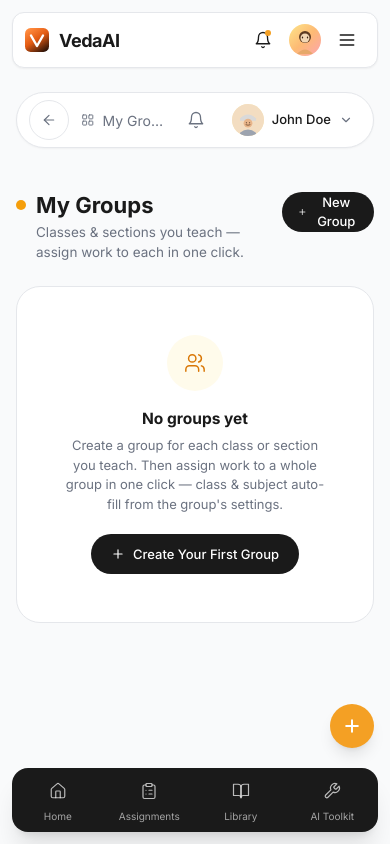
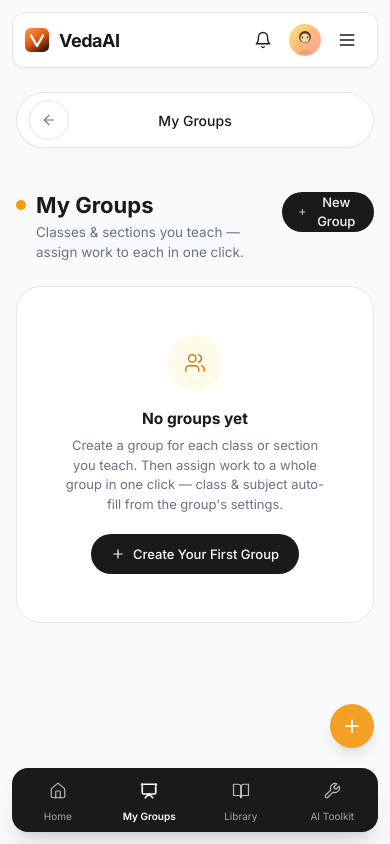
Before and after one commit to garvbahl37-gif/VedaAI_Assignment, a Next.js app in the folder apps/web/: page /groups in a window 390 px wide. Built offline with nearby package versions, Linux system fonts and the light colour scheme.

Commit message:
fix(mobile): match Figma reference — center title in TopHeader on mobile, hide duplicate bell+name pill, wire MobileHeader bell to notifications popover with unread badge, swap bottom-nav Assignments for My Groups

```diff
--- a/apps/web/src/components/layout/MobileBottomNav.tsx
+++ b/apps/web/src/components/layout/MobileBottomNav.tsx
@@ -2,12 +2,12 @@
 
 import Link from 'next/link';
 import { usePathname } from 'next/navigation';
-import { Home, ClipboardList, BookOpen, Wrench, Plus } from 'lucide-react';
+import { Home, Presentation, BookOpen, Wrench, Plus } from 'lucide-react';
 import { cn } from '@/lib/cn';
 
 const TABS = [
   { label: 'Home', href: '/home', icon: Home },
-  { label: 'Assignments', href: '/assignments', icon: ClipboardList },
+  { label: 'My Groups', href: '/groups', icon: Presentation },
   { label: 'Library', href: '/library', icon: BookOpen },
   { label: 'AI Toolkit', href: '/toolkit', icon: Wrench },
 ];
--- a/apps/web/src/components/layout/MobileHeader.tsx
+++ b/apps/web/src/components/layout/MobileHeader.tsx
@@ -1,22 +1,38 @@
 'use client';
 
+import { useState } from 'react';
 import { Logo } from '@/components/brand/Logo';
 import { Bell, Menu } from 'lucide-react';
+import { useNotificationsStore, unreadCount } from '@/stores/notificationsStore';
+import { NotificationsPopover } from '@/components/layout/NotificationsPopover';
 
 export function MobileHeader() {
+  const items = useNotificationsStore((s) => s.items);
+  const unread = unreadCount(items);
+  const [notifOpen, setNotifOpen] = useState(false);
+
   return (
     <header className="lg:hidden sticky top-0 z-20 bg-surface-page px-3 pt-3 pb-2">
       <div className="bg-white rounded-xl shadow-sm border border-line h-14 px-3 flex items-center justify-between">
         <Logo size={24} />
         <div className="flex items-center gap-2">
+          <div className="relative">
             <button
               type="button"
+              onClick={() => setNotifOpen((v) => !v)}
               className="relative h-9 w-9 rounded-full hover:bg-surface-subtle flex items-center justify-center text-ink"
-            aria-label="Notifications"
+              aria-label={`Notifications${unread > 0 ? ` (${unread} unread)` : ''}`}
             >
               <Bell size={18} strokeWidth={1.8} />
-            <span className="absolute top-2 right-2.5 h-1.5 w-1.5 rounded-full bg-brand" />
+              {unread > 0 && (
+                <span className="absolute -top-0.5 -right-0.5 min-w-[16px] h-[16px] px-1 rounded-full bg-red-500 text-white text-[9.5px] font-bold flex items-center justify-center ring-2 ring-white">
+                  {unread > 9 ? '9+' : unread}
+                </span>
+              )}
             </button>
+            <NotificationsPopover open={notifOpen} onClose={() => setNotifOpen(false)} />
+          </div>
+
           <div className="h-8 w-8 rounded-full bg-gradient-to-br from-amber-200 via-orange-300 to-rose-300 flex items-center justify-center text-white text-[10px] font-semibold overflow-hidden ring-2 ring-white">
             <svg viewBox="0 0 32 32" width="32" height="32" aria-hidden="true">
               <circle cx="16" cy="13" r="6" fill="#5C3A21" />
--- a/apps/web/src/components/layout/TopHeader.tsx
+++ b/apps/web/src/components/layout/TopHeader.tsx
@@ -36,17 +36,23 @@ export function TopHeader({
           <ArrowLeft size={16} strokeWidth={1.8} />
         </button>
 
-        <div className="flex items-center gap-2 min-w-0 flex-1 text-ink-muted">
+        <div className="flex items-center justify-center lg:justify-start gap-2 min-w-0 flex-1 text-ink-muted">
           {variant === 'create' ? (
-            <Sparkles size={16} strokeWidth={1.7} />
+            <Sparkles size={16} strokeWidth={1.7} className="hidden lg:inline-block" />
           ) : (
-            <LayoutGrid size={16} strokeWidth={1.7} />
+            <LayoutGrid size={16} strokeWidth={1.7} className="hidden lg:inline-block" />
           )}
-          <span className="text-[14px] truncate">{title}</span>
+          <span className="text-[14px] font-medium lg:font-normal text-ink lg:text-ink-muted truncate">
+            {title}
+          </span>
         </div>
 
-        {/* Bell + popover */}
-        <div className="relative">
+        {/* Spacer that mirrors the back button width on mobile, so the centered
+            title visually aligns with the viewport center, not the back arrow. */}
+        <div className="lg:hidden h-10 w-10 shrink-0" aria-hidden="true" />
+
+        {/* Bell + popover (desktop only — MobileHeader has its own) */}
+        <div className="relative hidden lg:block">
           <button
             type="button"
             onClick={() => setNotifOpen((v) => !v)}
@@ -63,7 +69,8 @@ export function TopHeader({
           <NotificationsPopover open={notifOpen} onClose={() => setNotifOpen(false)} />
         </div>
 
-        <div className="flex items-center gap-2 h-10 pl-1 pr-2 rounded-full hover:bg-surface-subtle cursor-pointer">
+        {/* Teacher pill (desktop only) */}
+        <div className="hidden lg:flex items-center gap-2 h-10 pl-1 pr-2 rounded-full hover:bg-surface-subtle cursor-pointer">
           <div className="h-8 w-8 rounded-full bg-amber-100 overflow-hidden ring-1 ring-white">
             <svg viewBox="0 0 40 40" width="32" height="32" aria-hidden="true">
               <rect width="40" height="40" fill="#F3DDC1" />
```
Lines whose indentation alone changed are shown as unchanged.
